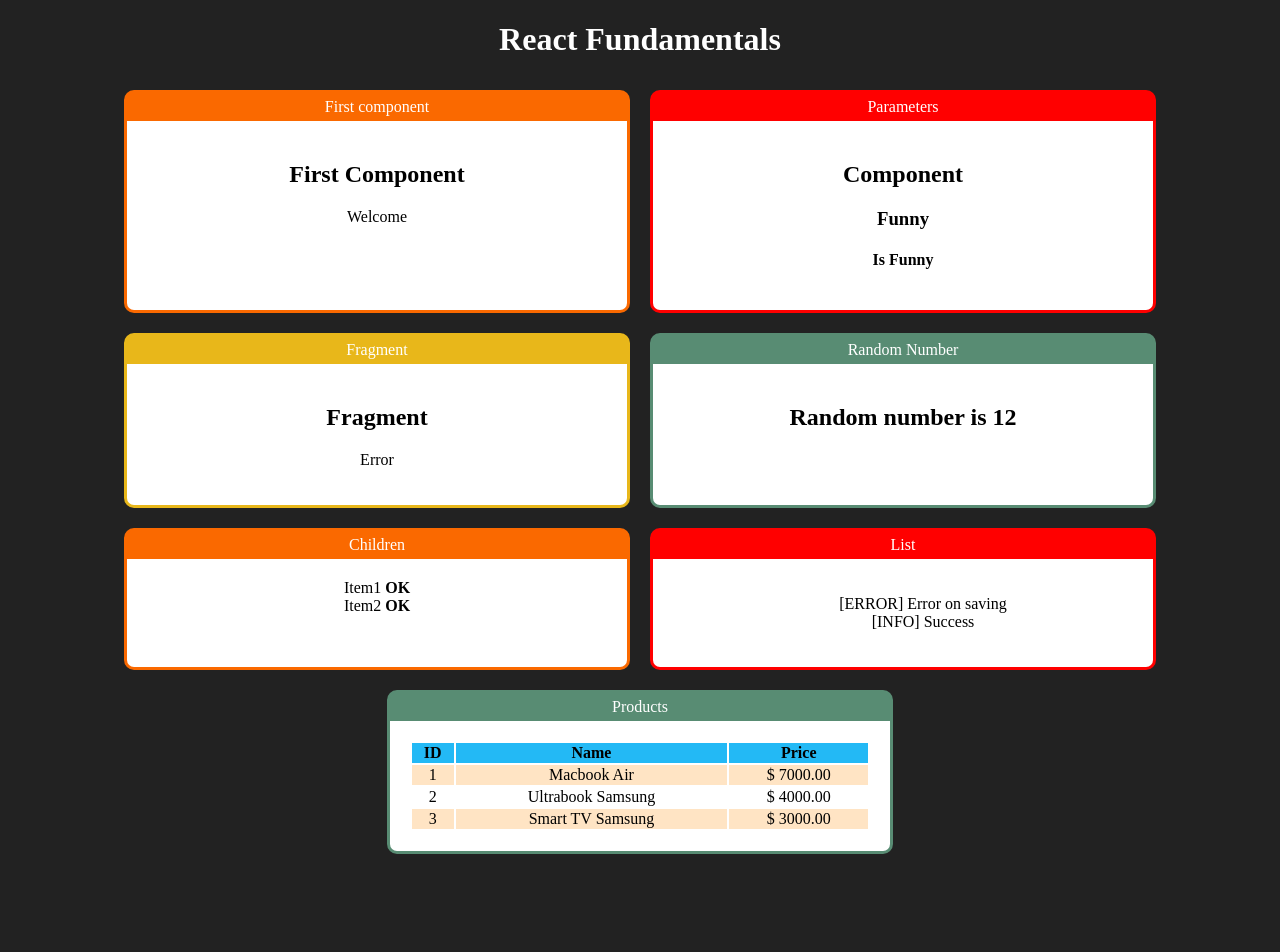
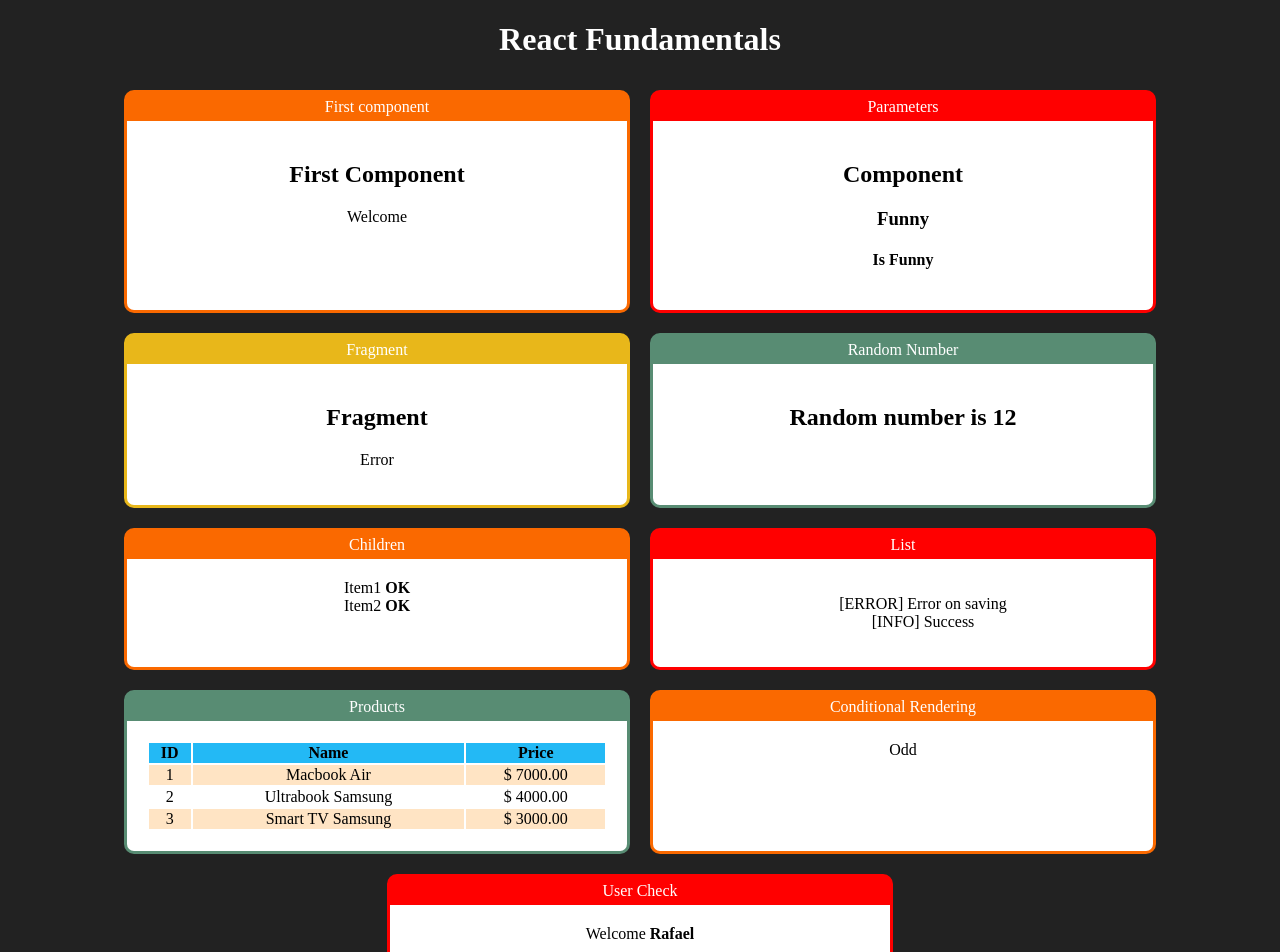
Before and after one commit to rafaelsantos/reactjs-course, a React (Create React App) app in the folder react-fundamentals/: page / in a window 1280 px wide. Shown: the top 952 px of the page. Before the commit the page ends 872 px from the top, so only its background shows below. Built offline with nearby package versions, Linux system fonts and the light colour scheme.

Commit message:
Working with conditional rendering

```diff
--- a/react-fundamentals/src/App.jsx
+++ b/react-fundamentals/src/App.jsx
@@ -8,8 +8,13 @@ import Root from './components/basics/Root'
 import Child from './components/basics/Child'
 
 import Card from './components/layout/Card'
+
 import List from './components/list/List'
+
 import Products from './components/list/Products'
+
+import Conditional from './components/conditional/Conditional'
+import User from './components/conditional/User'
 
 import './App.css'
 
@@ -56,6 +61,14 @@ export default () => {
                 <Card title="Products" color="#588C73">
                     <Products />
                 </Card>
+
+                <Card title="Conditional Rendering" color="#FA6900">
+                    <Conditional number={12} />
+                </Card>
+
+                <Card title="User Check">
+                    <User user={ { name: 'Rafael' } }/>
+                </Card>
             </div>
         </div>
     )
--- /dev/null
+++ b/react-fundamentals/src/components/conditional/Conditional.jsx
@@ -0,0 +1,12 @@
+import React from 'react'
+
+export default (props) => {
+    const isOdd = props.number % 2 === 0
+    return (
+        <div>
+            {
+                isOdd ? <span>Odd</span> : <span>Even</span>
+            }
+        </div>
+    )
+}
--- /dev/null
+++ b/react-fundamentals/src/components/conditional/If.js
@@ -0,0 +1,19 @@
+export default (props) => {
+    const elseChild = props.children.filter(child => {
+        return child.type && child.type.name === 'Else'
+    })[0]
+
+    const ifChildren = props.children.filter(child => {
+        return child !== elseChild
+    })
+    if(props.test) {
+        return ifChildren
+    }
+    else if(elseChild) {
+        return elseChild
+    } else {
+        return false
+    }
+}
+
+export const Else = (props) => props.children
--- /dev/null
+++ b/react-fundamentals/src/components/conditional/User.jsx
@@ -0,0 +1,16 @@
+import React from 'react'
+import If, { Else } from './If'
+
+export default (props) => {
+    const user = props.user || {}
+    return (
+        <div>
+            <If test={ user && user.name }>
+                Welcome <strong>{ user.name }</strong>
+                <Else>
+                    Please authenticate
+                </Else>
+            </If>
+        </div>
+    )
+}
```
